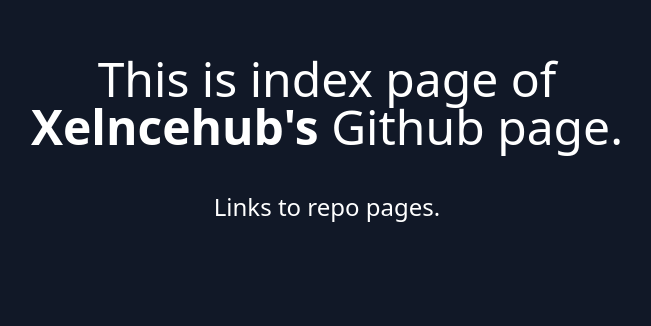
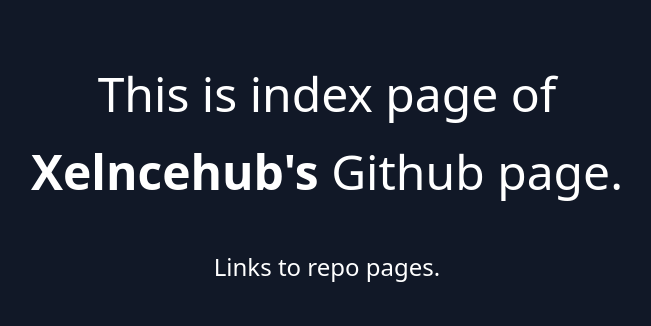
Before and after one commit to xlencehub/xlencehub.github.io, a plain HTML site: page index.html in a window 1280 px wide. Shown: the part 185-511 px from the top of the page, without its empty margins (313-964 px from the left). Drawn offline with nearby package versions, Linux system fonts and the light colour scheme.

Commit message:
updated line height of title  text

```diff
--- a/index.html
+++ b/index.html
@@ -8,7 +8,7 @@
 </head>
 <body class="bg-gray-900 text-white ">
   <div class="flex-column text-center">
-    <h1 class="text-5xl pt-60 pb-10 font-thin">This is index page of <br><span class="font-black">Xelncehub's</span> Github page.</h1>
+    <h1 class="text-5xl pt-60 pb-10 font-thin leading-relaxed">This is index page of <br><span class="font-black">Xelncehub's</span> Github page.</h1>
     <h4 class="text-2xl pb-10">Links to repo pages.</h4>
   <ul>
     <!-- <li><a class="border-b-2 hover:border-b-0" href="https://amandeepbamrah.github.io/yankee-theme/">Yankee Theme: One page website built with HTML/CSS </a></li> -->
```
